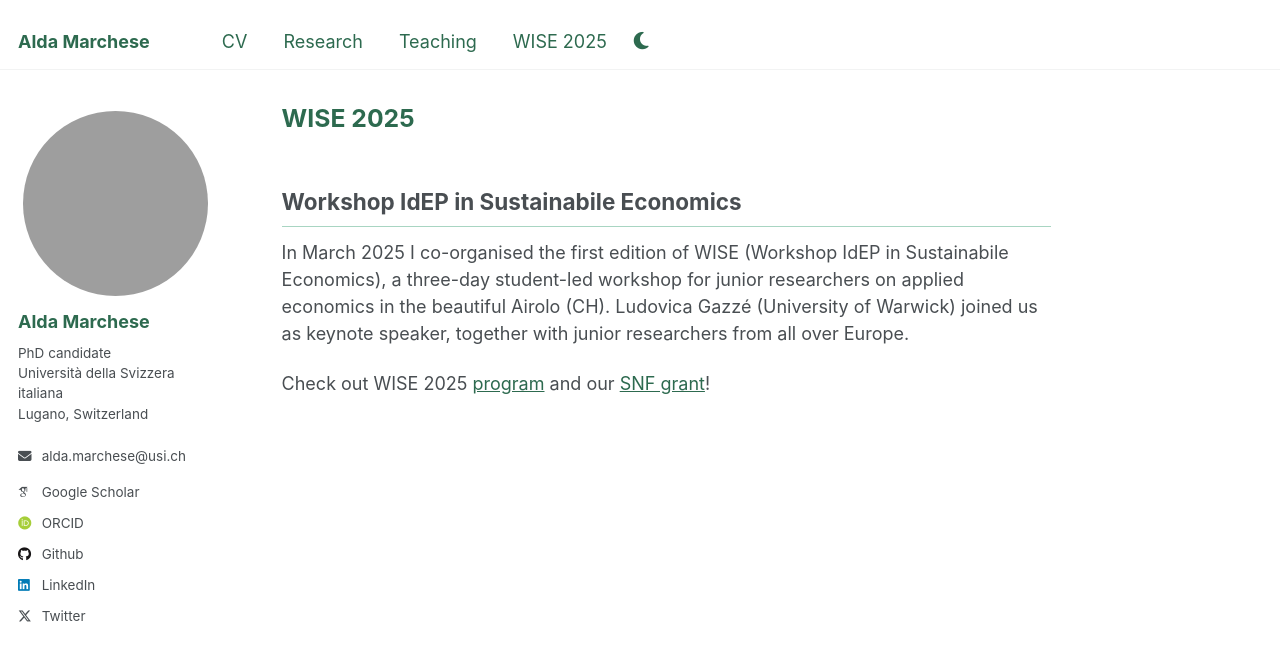
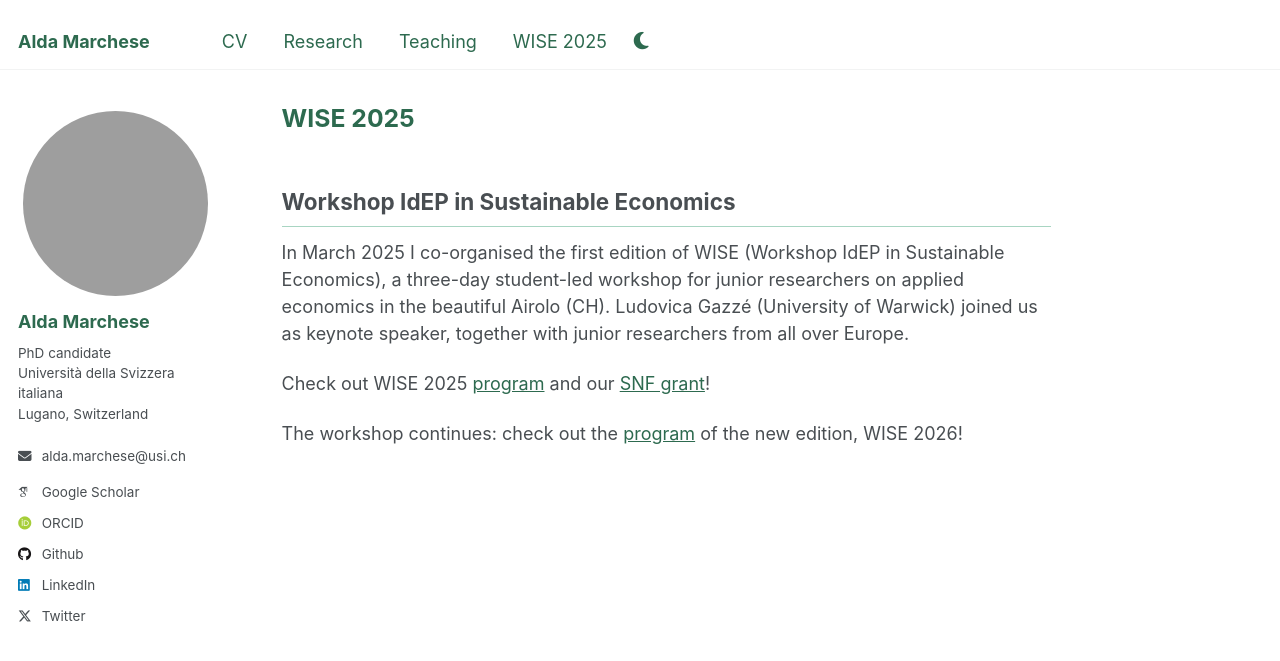
Before and after one commit to aldamarchese/aldamarchese.github.io, a Jekyll site: the page built from _pages/wise.md, in a window 1280 px wide. Shown: the top 661 px of the page. Built offline with Jekyll 4.4.1, drawn with Linux system fonts in a browser that asks for light colours; some web fonts are replaced.

Commit message:
Add WISE 2026 program link and fix typo on WISE page
Co-Authored-By: Claude Opus 5 <noreply@anthropic.com>

```diff
--- a/_pages/wise.md
+++ b/_pages/wise.md
@@ -6,8 +6,10 @@ redirect_from:
   - /wise
   - /wise.html
 ---
-## Workshop IdEP in Sustainabile Economics
+## Workshop IdEP in Sustainable Economics
 
-In March 2025 I co-organised the first edition of WISE (Workshop IdEP in Sustainabile Economics), a three-day student-led workshop for junior researchers on applied economics in the beautiful Airolo (CH). Ludovica Gazzé (University of Warwick) joined us as keynote speaker, together with junior researchers from all over Europe.
+In March 2025 I co-organised the first edition of WISE (Workshop IdEP in Sustainable Economics), a three-day student-led workshop for junior researchers on applied economics in the beautiful Airolo (CH). Ludovica Gazzé (University of Warwick) joined us as keynote speaker, together with junior researchers from all over Europe.
 
 Check out WISE 2025 [program](https://www.usi.ch/it/feeds/30071){:target="_blank"} and our [SNF grant](https://data.snf.ch/grants/grant/232488){:target="_blank"}!
+
+The workshop continues: check out the [program](https://www.usi.ch/it/feeds/34874){:target="_blank"} of the new edition, WISE 2026!
```
